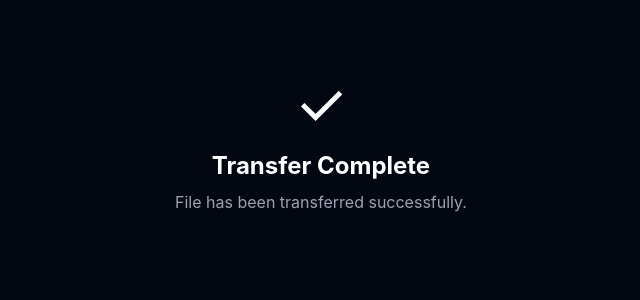
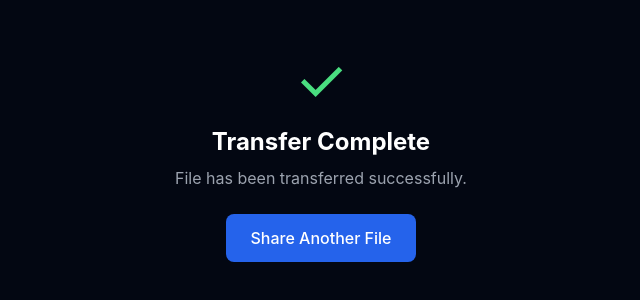
Before and after one commit to hariom57/P2P-Web-Share, a React (Vite) app in the folder packages/client/: page /complete/1 in a window 1280 px wide. Shown: the part 244-544 px from the top of the page, without its empty margins (319-959 px from the left). Built offline with nearby package versions, Linux system fonts and the light colour scheme; no server answers.

Commit message:
feat: implement completion page for success/error/cancelled
- Three states: success (green check), error (red X), cancelled (gray stop)
- Displays file name on success, error message on failure
- Share Another File button navigates back to landing

```diff
--- a/packages/client/src/pages/Completion.tsx
+++ b/packages/client/src/pages/Completion.tsx
@@ -1,10 +1,50 @@
+import { useNavigate, useParams, useLocation } from 'react-router-dom';
+
 function Completion() {
+  const navigate = useNavigate();
+  const { roomId } = useParams<{ roomId: string }>();
+  const location = useLocation();
+  const state = location.state as { phase?: string; fileName?: string | null; error?: string | null } | null;
+
+  const phase = state?.phase || 'complete';
+  const fileName = state?.fileName;
+  const errorMsg = state?.error;
+
   return (
     <div className="min-h-screen bg-gray-950 text-white flex flex-col items-center justify-center p-4">
       <div className="text-center max-w-lg">
-        <div className="text-6xl mb-4">&#10003;</div>
-        <h2 className="text-2xl font-bold mb-2">Transfer Complete</h2>
-        <p className="text-gray-400 mb-6">File has been transferred successfully.</p>
+        {phase === 'complete' && (
+          <>
+            <div className="text-6xl mb-4 text-green-400">&#10003;</div>
+            <h2 className="text-2xl font-bold mb-2">Transfer Complete</h2>
+            <p className="text-gray-400 mb-6">
+              {fileName ? `${fileName} transferred successfully.` : 'File has been transferred successfully.'}
+            </p>
+          </>
+        )}
+
+        {phase === 'error' && (
+          <>
+            <div className="text-6xl mb-4 text-red-400">&#10007;</div>
+            <h2 className="text-2xl font-bold mb-2">Transfer Failed</h2>
+            <p className="text-red-400 mb-6">{errorMsg || 'An error occurred during transfer.'}</p>
+          </>
+        )}
+
+        {phase === 'cancelled' && (
+          <>
+            <div className="text-6xl mb-4 text-gray-400">&#9632;</div>
+            <h2 className="text-2xl font-bold mb-2">Transfer Cancelled</h2>
+            <p className="text-gray-400 mb-6">The transfer was cancelled.</p>
+          </>
+        )}
+
+        <button
+          className="bg-blue-600 hover:bg-blue-700 text-white px-6 py-3 rounded-lg font-medium transition-colors"
+          onClick={() => navigate('/')}
+        >
+          Share Another File
+        </button>
       </div>
     </div>
   );
```
